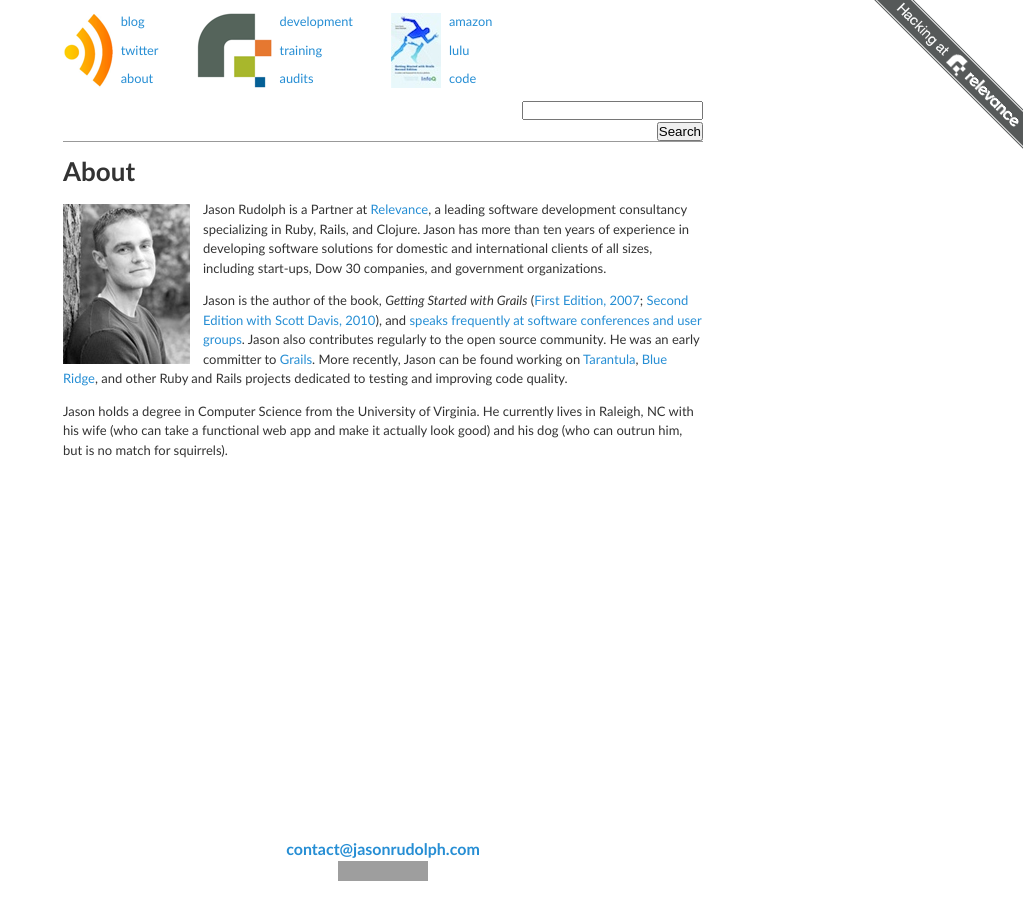
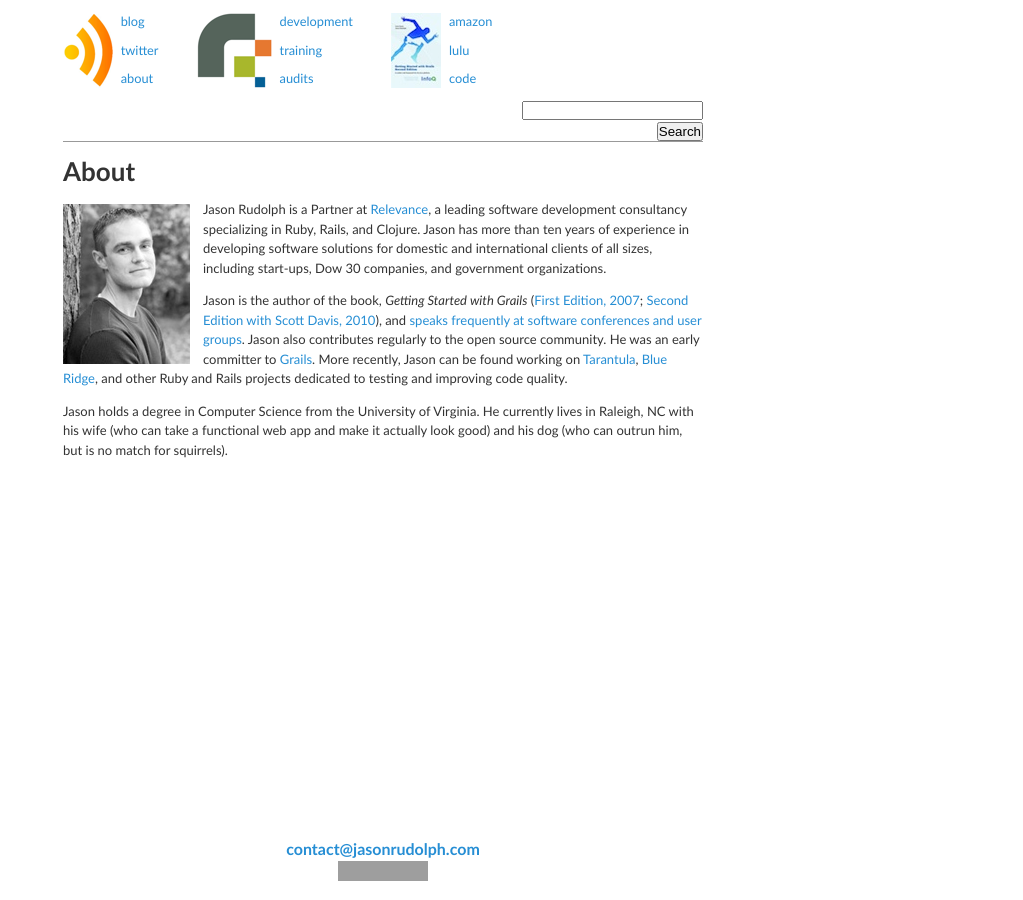
Before and after one commit to asclepius/paulkulyk.com, a Jekyll site: the page built from about.md, in a window 1280 px wide. Shown: the whole page, without its empty margins (257-1280 px from the left). Built offline with Jekyll 4.4.1, drawn with Linux system fonts in a browser that asks for light colours; nearby versions of some CDN libraries; comment, search, counter and statistics services are not loaded; grey boxes are pictures that could not be loaded.

Commit message:
Revert "Add Relevance corner badge"
This reverts commit 7b09bdbf63c56aba923ff8783c56aecb5f11df2e.

```diff
--- a/_layouts/default.html
+++ b/_layouts/default.html
@@ -2,8 +2,6 @@
 layout: base
 body_id: interior-page
 ---
-<a id="relevance-corner-badge" title="Hacking at Relevance" href="http://thinkrelevance.com">Hacking at Relevance: Agile Development, Consulting and Training</a>
-
 <div id="header">
   <ul>
     <li class="header-section">
--- a/css/screen.css
+++ b/css/screen.css
@@ -238,18 +238,6 @@ blockquote p.attribution {
   text-align:right;
 }
 
-#relevance-corner-badge {
-  position: absolute;
-  right: 0;
-  top: 0;
-  display: block;
-  height: 149px;
-  width: 149px;
-  background: url(/images/relevance-corner-badge.png) no-repeat;
-  text-indent: -999em;
-  text-decoration: none;
-}
-
 .events td {
   vertical-align: text-top;
 }
```
Also changed, not shown: images/relevance-corner-badge.png (deleted).
